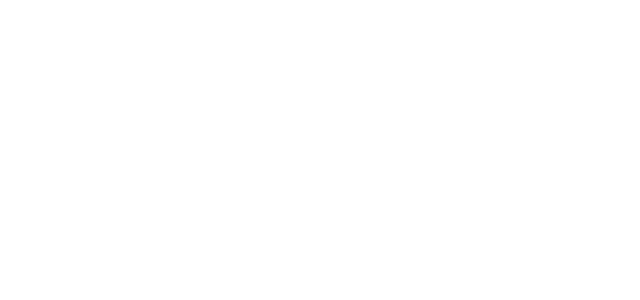
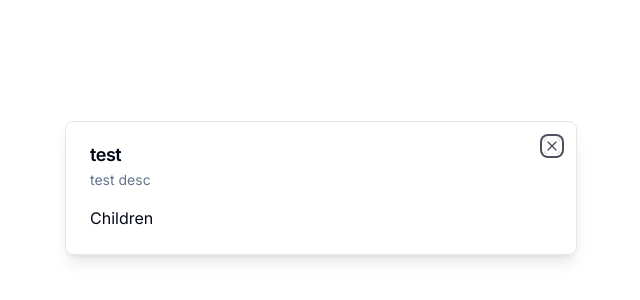
Before and after one commit to AayusBhat26/ecommerce_multistore_next, a Next.js app: page / in a window 1280 px wide. Shown: the part 212-512 px from the top of the page, without its empty margins (319-959 px from the left). Built offline with nearby package versions, Linux system fonts and the light colour scheme.

Commit message:
added modal (not completed) for store

```diff
--- a/app/(root)/page.tsx
+++ b/app/(root)/page.tsx
@@ -1,13 +1,19 @@
+"use client"
 import { Button } from "@/components/ui/button";
+import { Modal } from "@/components/ui/modal";
 import { UserButton } from "@clerk/nextjs";
 import { defaultConfig } from "next/dist/server/config-shared";
 
-const SetupPage = ()=> {
+const SetupPage = () => {
       return (
-            // <p>hello this is admin dashboard</p>
-            <div>
-                  {/* <p>this is a protected route.</p> */}
-                  <UserButton afterSignOutUrl="/"/>
+            // admin dashboard page.
+            <div className="p-4">
+                  {/* <UserButton afterSignOutUrl="/"/> */}
+                  <Modal isOpen={true} onClose={() => { }} title="
+                  test" description="test desc">
+                        Children
+                  </Modal>
+
             </div>
       )
 }
--- /dev/null
+++ b/components/ui/dialog.tsx
@@ -0,0 +1,123 @@
+"use client"
+
+import * as React from "react"
+import * as DialogPrimitive from "@radix-ui/react-dialog"
+import { X } from "lucide-react"
+
+import { cn } from "@/lib/utils"
+
+const Dialog = DialogPrimitive.Root
+
+const DialogTrigger = DialogPrimitive.Trigger
+
+const DialogPortal = ({
+  className,
+  ...props
+}: DialogPrimitive.DialogPortalProps) => (
+  <DialogPrimitive.Portal className={cn(className)} {...props} />
+)
+DialogPortal.displayName = DialogPrimitive.Portal.displayName
+
+const DialogOverlay = React.forwardRef<
+  React.ElementRef<typeof DialogPrimitive.Overlay>,
+  React.ComponentPropsWithoutRef<typeof DialogPrimitive.Overlay>
+>(({ className, ...props }, ref) => (
+  <DialogPrimitive.Overlay
+    ref={ref}
+    className={cn(
+      "fixed inset-0 z-50 bg-background/80 backdrop-blur-sm data-[state=open]:animate-in data-[state=closed]:animate-out data-[state=closed]:fade-out-0 data-[state=open]:fade-in-0",
+      className
+    )}
+    {...props}
+  />
+))
+DialogOverlay.displayName = DialogPrimitive.Overlay.displayName
+
+const DialogContent = React.forwardRef<
+  React.ElementRef<typeof DialogPrimitive.Content>,
+  React.ComponentPropsWithoutRef<typeof DialogPrimitive.Content>
+>(({ className, children, ...props }, ref) => (
+  <DialogPortal>
+    <DialogOverlay />
+    <DialogPrimitive.Content
+      ref={ref}
+      className={cn(
+        "fixed left-[50%] top-[50%] z-50 grid w-full max-w-lg translate-x-[-50%] translate-y-[-50%] gap-4 border bg-background p-6 shadow-lg duration-200 data-[state=open]:animate-in data-[state=closed]:animate-out data-[state=closed]:fade-out-0 data-[state=open]:fade-in-0 data-[state=closed]:zoom-out-95 data-[state=open]:zoom-in-95 data-[state=closed]:slide-out-to-left-1/2 data-[state=closed]:slide-out-to-top-[48%] data-[state=open]:slide-in-from-left-1/2 data-[state=open]:slide-in-from-top-[48%] sm:rounded-lg md:w-full",
+        className
+      )}
+      {...props}
+    >
+      {children}
+      <DialogPrimitive.Close className="absolute right-4 top-4 rounded-sm opacity-70 ring-offset-background transition-opacity hover:opacity-100 focus:outline-none focus:ring-2 focus:ring-ring focus:ring-offset-2 disabled:pointer-events-none data-[state=open]:bg-accent data-[state=open]:text-muted-foreground">
+        <X className="h-4 w-4" />
+        <span className="sr-only">Close</span>
+      </DialogPrimitive.Close>
+    </DialogPrimitive.Content>
+  </DialogPortal>
+))
+DialogContent.displayName = DialogPrimitive.Content.displayName
+
+const DialogHeader = ({
+  className,
+  ...props
+}: React.HTMLAttributes<HTMLDivElement>) => (
+  <div
+    className={cn(
+      "flex flex-col space-y-1.5 text-center sm:text-left",
+      className
+    )}
+    {...props}
+  />
+)
+DialogHeader.displayName = "DialogHeader"
+
+const DialogFooter = ({
+  className,
+  ...props
+}: React.HTMLAttributes<HTMLDivElement>) => (
+  <div
+    className={cn(
+      "flex flex-col-reverse sm:flex-row sm:justify-end sm:space-x-2",
+      className
+    )}
+    {...props}
+  />
+)
+DialogFooter.displayName = "DialogFooter"
+
+const DialogTitle = React.forwardRef<
+  React.ElementRef<typeof DialogPrimitive.Title>,
+  React.ComponentPropsWithoutRef<typeof DialogPrimitive.Title>
+>(({ className, ...props }, ref) => (
+  <DialogPrimitive.Title
+    ref={ref}
+    className={cn(
+      "text-lg font-semibold leading-none tracking-tight",
+      className
+    )}
+    {...props}
+  />
+))
+DialogTitle.displayName = DialogPrimitive.Title.displayName
+
+const DialogDescription = React.forwardRef<
+  React.ElementRef<typeof DialogPrimitive.Description>,
+  React.ComponentPropsWithoutRef<typeof DialogPrimitive.Description>
+>(({ className, ...props }, ref) => (
+  <DialogPrimitive.Description
+    ref={ref}
+    className={cn("text-sm text-muted-foreground", className)}
+    {...props}
+  />
+))
+DialogDescription.displayName = DialogPrimitive.Description.displayName
+
+export {
+  Dialog,
+  DialogTrigger,
+  DialogContent,
+  DialogHeader,
+  DialogFooter,
+  DialogTitle,
+  DialogDescription,
+}
--- /dev/null
+++ b/components/ui/modal.tsx
@@ -0,0 +1,33 @@
+"use client";
+
+import { Dialog, DialogContent, DialogDescription, DialogHeader, DialogTitle } from "@/components/ui/dialog";
+
+interface ModalProps {
+      title: string;
+      description: string;
+      isOpen: boolean;
+      onClose: () => void;
+      children?: React.ReactNode;
+};
+
+export const Modal: React.FC<ModalProps> = ({
+      title, description, onClose, children, isOpen
+}) => {
+      const onChange = (open: boolean) => {
+            if (!open) {
+                  onClose();
+            }
+      };
+      return (
+            < Dialog open={isOpen} onOpenChange={onChange}>
+                  <DialogContent>
+                        <DialogHeader>
+                              <DialogTitle>{title}</DialogTitle>
+                              <DialogDescription>{description}</DialogDescription>
+                        </DialogHeader>
+                        <div>{children}</div>
+                  </DialogContent>
+
+            </Dialog >
+      )
+}
--- a/package.json
+++ b/package.json
@@ -10,6 +10,7 @@
   },
   "dependencies": {
     "@clerk/nextjs": "^4.23.2",
+    "@radix-ui/react-dialog": "^1.0.4",
     "@radix-ui/react-slot": "^1.0.2",
     "@types/node": "20.5.1",
     "@types/react": "18.2.20",
@@ -27,6 +28,7 @@
     "tailwind-merge": "^1.14.0",
     "tailwindcss": "3.3.3",
     "tailwindcss-animate": "^1.0.6",
-    "typescript": "5.1.6"
+    "typescript": "5.1.6",
+    "zustand": "^4.4.1"
   }
 }
```
Also changed, not shown: 1 other file (tests, documents, lock files or other folders).
